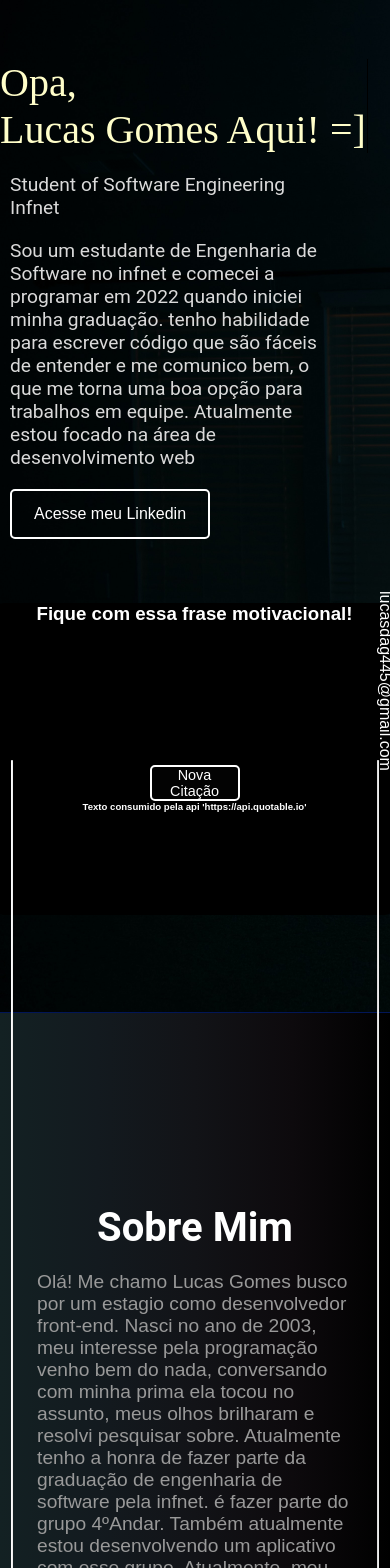
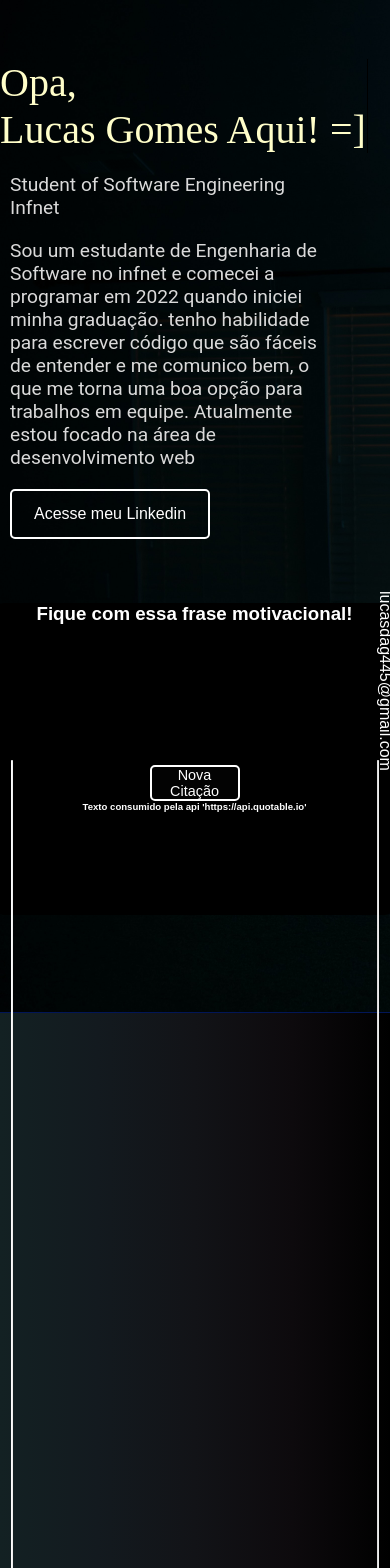
Before and after one commit to LucasGAraujo/Portifolio-em-react, a React (Create React App) app: page / in a window 390 px wide. Shown: the top 1568 px of the page. Built offline with nearby package versions, Linux system fonts and the light colour scheme; no server answers; a web font is replaced by a local one.

Commit message:
Atualizar o Media.css

```diff
--- a/src/style/Media.css
+++ b/src/style/Media.css
@@ -546,7 +546,7 @@
         }
         .container_section{
           margin-top:70px;}
-
+        .one_section{margin-top:100px;}
       }
       @media screen and (max-width:380px){
       .two_section{
```
